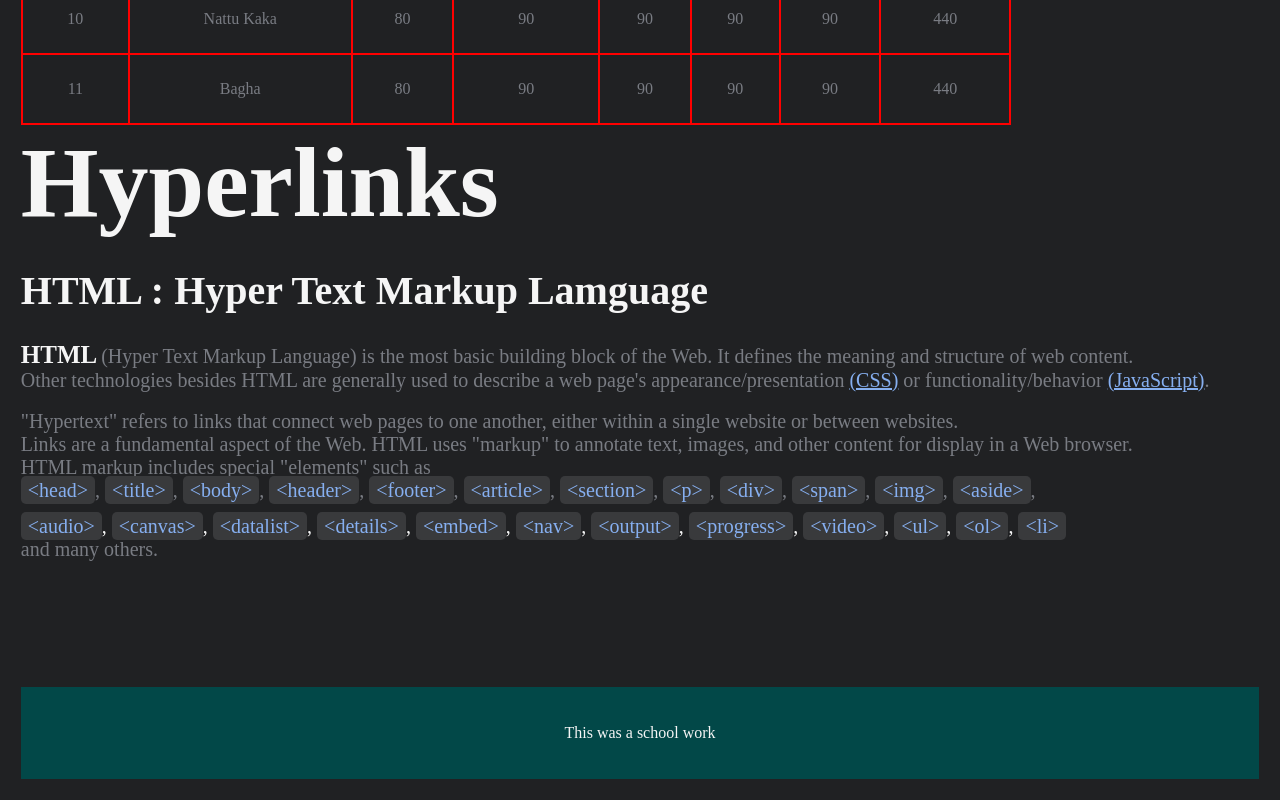
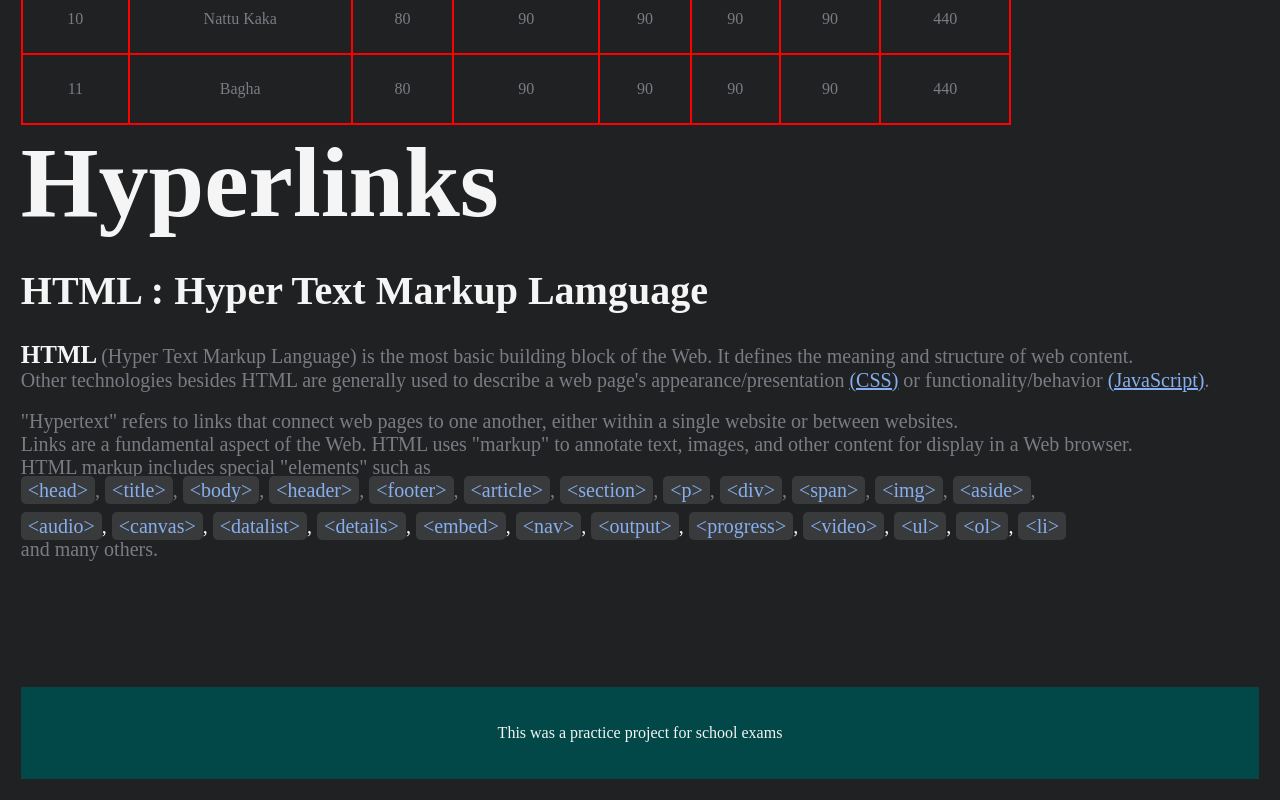
Before and after one commit to Rhytham3008/School-Work, a plain HTML site: page index.html in a window 1280 px wide. Shown: the part 2994-3794 px from the top of the page. Drawn offline with Linux system fonts and the light colour scheme.

Commit message:
Update index.html

```diff
--- a/index.html
+++ b/index.html
@@ -4,7 +4,7 @@
     <meta charset="UTF-8">
     <meta http-equiv="X-UA-Compatible" content="IE=edge">
     <meta name="viewport" content="width=device-width, initial-scale=1.0">
-    <title>List</title>
+    <title>School Practice Work For Exams</title>
     <style>
         body{
             background: #202123;
@@ -240,7 +240,7 @@
     </text>
     <br><br><br><br><br><br><br><br>
     <div style="background-color: #024848; padding: 3%;">
-        <div style="text-align: center;">This was a school work</>
+        <div style="text-align: center;">This was a practice project for school exams</>
     </div>
 </body>
 </html>
```
